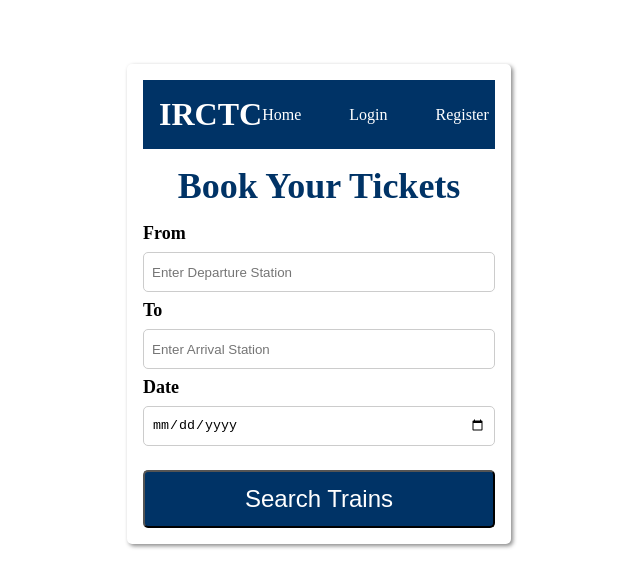
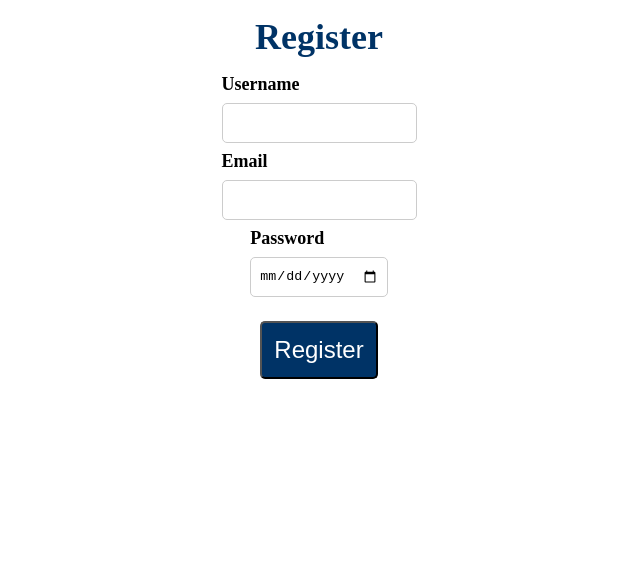
Before and after one commit to dkm3689/IRCTC_App, a React (Vite) app: page / in a window 1280 px wide. Shown: the top 588 px of the page, without its empty margins (321-961 px from the left). Built offline with nearby package versions, Linux system fonts and the light colour scheme.

Commit message:
adding register initial

```diff
--- a/src/App.jsx
+++ b/src/App.jsx
@@ -1,11 +1,13 @@
 import './App.css'
-import Home from "./components/Home/home";
+import Home from "./pages/Home/home";
+import Register from "./pages/Register/Register";
 
 function App() {
 
   return (
     <>
-      <Home/>
+      {/* <Home/> */}
+      <Register/>
       {/* <h1> Hello world </h1> */}
     </>
   )
--- a/src/components/Home/Home.jsx
+++ b/src/pages/Home/Home.jsx
@@ -1,5 +1,5 @@
 import React from 'react'
-import Navbar from "../Navbar/Navbar.jsx"
+import Navbar from "../../components/Navbar/Navbar.jsx"
 import "./Home.css"
 
 const Home = () => {
--- /dev/null
+++ b/src/pages/Register/Register.css
@@ -0,0 +1,24 @@
+.register {
+    display: flex;
+    flex-direction: column;
+    justify-content: center;
+    align-items: center;
+}
+
+input {
+    width: 100%;
+}
+
+label {
+    font-weight: bold;
+}
+
+button {
+    width: 100%;
+    background-color: #036;
+    color: white;
+    margin-top: 1rem;
+    padding: 0.8rem;
+    border-radius: 5px;
+    font-size: 1.5rem;
+}
--- /dev/null
+++ b/src/pages/Register/Register.jsx
@@ -0,0 +1,37 @@
+import React from 'react'
+import "./Register.css"
+
+const Register = () => {
+  return (
+    <>
+    <div className="register">
+
+      <div className="heading">
+        <h2> Register </h2>
+      </div>
+
+      <div>
+        <label className="username"> Username </label>
+        <input  type="text" />
+      </div>
+
+      <div>
+        <label for="emailInput" className="email"> Email </label>
+        <input  type="text" id="emailInput" />
+      </div>
+
+      <div>
+        <label className="password"> Password </label>
+        <input  type="date" />
+      </div>
+
+      <div>
+        <button> Register </button>
+      </div>
+
+    </div>
+  </>
+  )
+}
+
+export default Register
```
Also changed, not shown: src/pages/Home/Home.css (line endings or trailing spaces), src/pages/Login/Login.css (added), src/pages/Login/Login.jsx (added).
